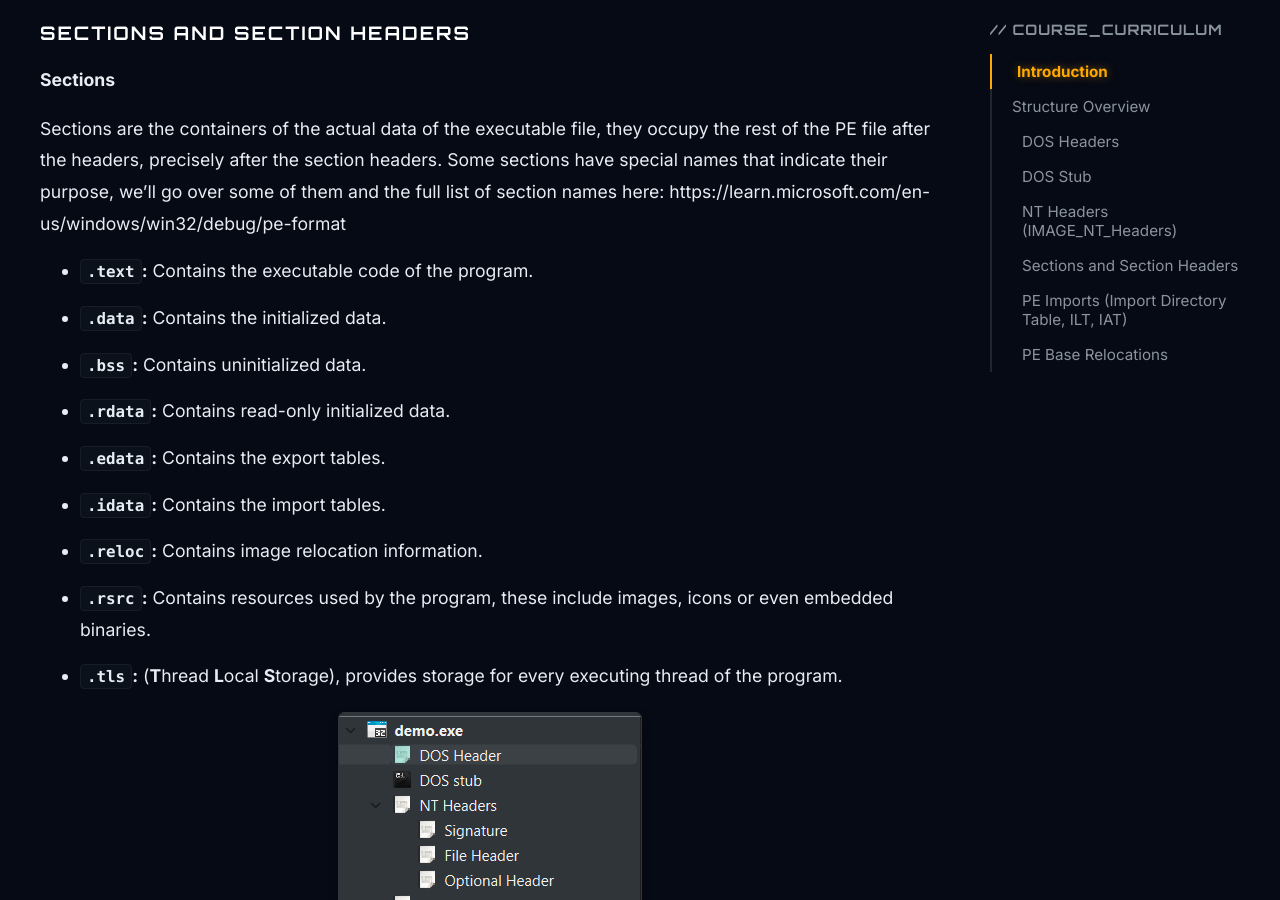
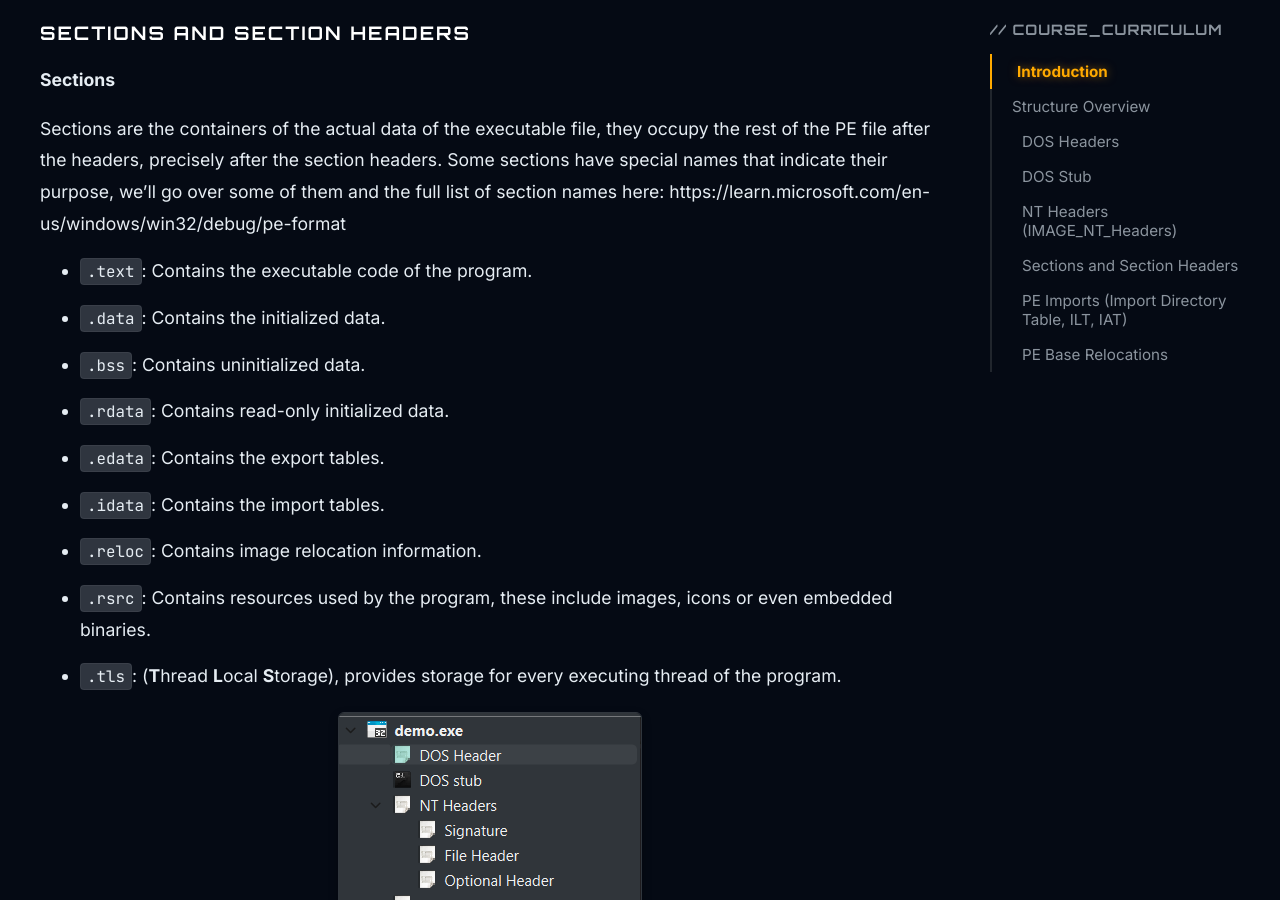
Before and after one commit to kaiversus/kaiversus.github.io, a Jekyll site: the page built from _courses/malware/chapter_2.md, in a window 1280 px wide and 900 px high, scrolled down 15926 px. Built offline with Jekyll 4.4.1, drawn with Linux system fonts in a browser that asks for light colours; some web fonts are replaced; formulas are drawn with MathJax 3.

Commit message:
Update chapter_2.md

````diff
--- a/_courses/malware/chapter_2.md
+++ b/_courses/malware/chapter_2.md
@@ -125,7 +125,7 @@
 
 We can see the definition in `winnt.h` :
 
-```cpp
+```c
 typedef struct _IMAGE_FILE_HEADER {
     WORD    Machine;
     WORD    NumberOfSections;
@@ -156,7 +156,7 @@
 
 The structure of Optional Header for 32-bit and 64-bit :
 
-```cpp
+```c
 typedef struct _IMAGE_OPTIONAL_HEADER {
     //
     // Standard fields.
@@ -354,15 +354,15 @@
 
 Sections are the containers of the actual data of the executable file, they occupy the rest of the PE file after the headers, precisely after the section headers. Some sections have special names that indicate their purpose, we’ll go over some of them and the full list of section names here: https://learn.microsoft.com/en-us/windows/win32/debug/pe-format
 
-- **`.text`:** Contains the executable code of the program.
-- **`.data`:** Contains the initialized data.
-- **`.bss`:** Contains uninitialized data.
-- **`.rdata`:** Contains read-only initialized data.
-- **`.edata`:** Contains the export tables.
-- **`.idata`:** Contains the import tables.
-- **`.reloc`:** Contains image relocation information.
-- **`.rsrc`:** Contains resources used by the program, these include images, icons or even embedded binaries.
-- **`.tls`:** (**T**hread **L**ocal **S**torage), provides storage for every executing thread of the program.
+- `.text`: Contains the executable code of the program.
+- `.data`: Contains the initialized data.
+- `.bss`: Contains uninitialized data.
+- `.rdata`: Contains read-only initialized data.
+- `.edata`: Contains the export tables.
+- `.idata`: Contains the import tables.
+- `.reloc`: Contains image relocation information.
+- `.rsrc`: Contains resources used by the program, these include images, icons or even embedded binaries.
+- `.tls`: (**T**hread **L**ocal **S**torage), provides storage for every executing thread of the program.
 
 ![{1B76764F-CB33-4620-8E30-25102EF24116}.png](/assets/images/courses/malware/chapter2/1B76764F-CB33-4620-8E30-25102EF24116.png)
 
@@ -372,7 +372,7 @@
 
 A Section Header is a structure named `IMAGE_SECTION_HEADER` defined in `winnt.h`  as follows:
 
-```cpp
+```c
 typedef struct _IMAGE_SECTION_HEADER {
     BYTE    Name[IMAGE_SIZEOF_SHORT_NAME];
     union {
@@ -415,7 +415,7 @@
 
 It consists of an array of `IMAGE_IMPORT_DESCRIPTOR` structure, Each entry corresponds to a DLL and doesn’t have a fixed size, so the last `IMAGE_IMPORT_DESCRIPTOR` entry is zeroed-out (NULL - Padded) to mark the end of the array.
 
-```cpp
+```c
 typedef struct _IMAGE_IMPORT_DESCRIPTOR {
     union {
         DWORD   Characteristics;            // 0 for terminating null import descriptor
````
